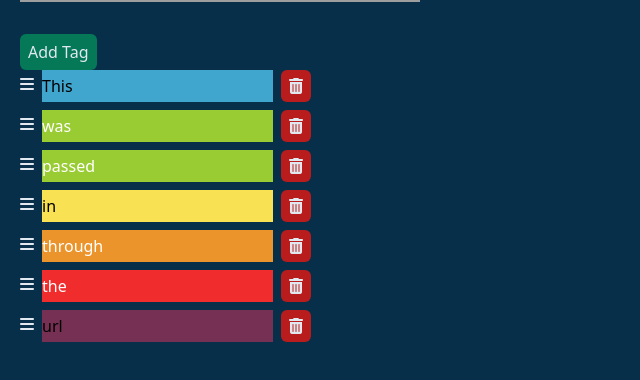
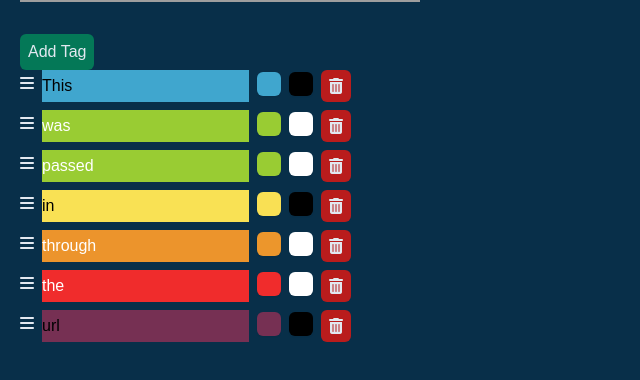
Before and after one commit to dotfortun/tag-maker, a Vue app: page / in a window 1280 px wide. Shown: the part 342-722 px from the top of the page, without its empty margins (0-640 px from the left). Built offline with nearby package versions, Linux system fonts and the light colour scheme; grey boxes are pictures that could not be loaded; a web font is replaced by a local one.

Commit message:
You can change colors!

```diff
--- a/package.json
+++ b/package.json
@@ -12,6 +12,7 @@
   },
   "dependencies": {
     "pinia": "^2.1.7",
+    "primevue": "^3.52.0",
     "vue": "^3.4.21",
     "vue-router": "^4.3.0",
     "vuedraggable": "^4.1.0"
--- a/src/components/TagEditor.vue
+++ b/src/components/TagEditor.vue
@@ -1,5 +1,6 @@
 <script setup>
 import { ref } from "vue";
+import ColorPicker from "primevue/colorpicker";
 
 const { tag, change } = defineProps(["tag", "change"]);
 const tagState = ref(tag);
@@ -16,14 +17,33 @@ defineEmits(["tagChanged"]);
       :value="tag.text"
       :style="{ background: tag.bg, color: tag.color }"
       @change="
-        (ev) => {
-          tagState.text = ev.target.value;
-          $emit('tagChanged', {
-            text: tagState.text,
-            bg: tagState.bg,
-            color: tagState.color,
-          });
-        }
+        $emit('tagChanged', {
+          text: $event.target.value,
+          bg: tag.bg,
+          color: tag.color,
+        })
+      "
+    />
+    <ColorPicker
+      :defaultColor="tag.bg"
+      format="hex"
+      @change="
+        $emit('tagChanged', {
+          text: tag.text,
+          bg: `#${$event.value.toUpperCase()}FF`,
+          color: tag.color,
+        })
+      "
+    />
+    <ColorPicker
+      :defaultColor="tag.color"
+      format="hex"
+      @change="
+        $emit('tagChanged', {
+          text: tag.text,
+          bg: tag.bg,
+          color: `#${$event.value.toUpperCase()}FF`,
+        })
       "
     />
     <i
--- a/src/main.js
+++ b/src/main.js
@@ -2,13 +2,17 @@ import "./assets/main.css";
 
 import { createApp } from "vue";
 import { createPinia } from "pinia";
+import PrimeVue from 'primevue/config';
 
 import App from "./App.vue";
 import router from "./router";
+
+import 'primevue/resources/themes/aura-light-green/theme.css'
 
 const app = createApp(App);
 
 app.use(createPinia());
 app.use(router);
+app.use(PrimeVue);
 
 app.mount("#app");
--- a/src/stores/tags.js
+++ b/src/stores/tags.js
@@ -3,18 +3,25 @@ import { defineStore } from "pinia";
 
 export const useTagStore = defineStore("tags", () => {
   const tags = ref([
-    { text: "This", bg: "#40a6ceff", color: "#000000FF" },
-    { text: "was", bg: "#99cc33ff", color: "#FFFFFFFF" },
-    { text: "passed", bg: "#99cc33ff", color: "#FFFFFFFF" },
-    { text: "in", bg: "#f9e154ff", color: "#000000FF" },
-    { text: "through", bg: "#ec942cff", color: "#FFFFFFFF" },
-    { text: "the", bg: "#f02c2cff", color: "#FFFFFFFF" },
-    { text: "url", bg: "#763053FF", color: "#000000FF" },
+    { text: "This", bg: "#40a6ce", color: "#000000" },
+    { text: "was", bg: "#99cc33", color: "#FFFFFF" },
+    { text: "passed", bg: "#99cc33", color: "#FFFFFF" },
+    { text: "in", bg: "#f9e154", color: "#000000" },
+    { text: "through", bg: "#ec942c", color: "#FFFFFF" },
+    { text: "the", bg: "#f02c2c", color: "#FFFFFF" },
+    { text: "url", bg: "#763053", color: "#000000" },
   ]);
 
   const url = computed(() => {
+    const urlTags = tags.value.map(tag => {
+      const t = JSON.parse(JSON.stringify(tag));
+      t.bg = t.bg.padEnd(9, "f");
+      t.color = t.color.padEnd(9, "f");
+      return t;
+    })
+
     return `https://discord-tagger.vercel.app/?q=${encodeURIComponent(
-      JSON.stringify(tags.value)
+      JSON.stringify(urlTags)
     )}`;
   });
 
@@ -23,6 +30,7 @@ export const useTagStore = defineStore("tags", () => {
   };
 
   const editTag = (tag, idx) => {
+    console.table([tags.value[idx], tag])
     tags.value[idx] = tag;
   };
 
```
Also changed, not shown: 1 other file (tests, documents, lock files or other folders).
